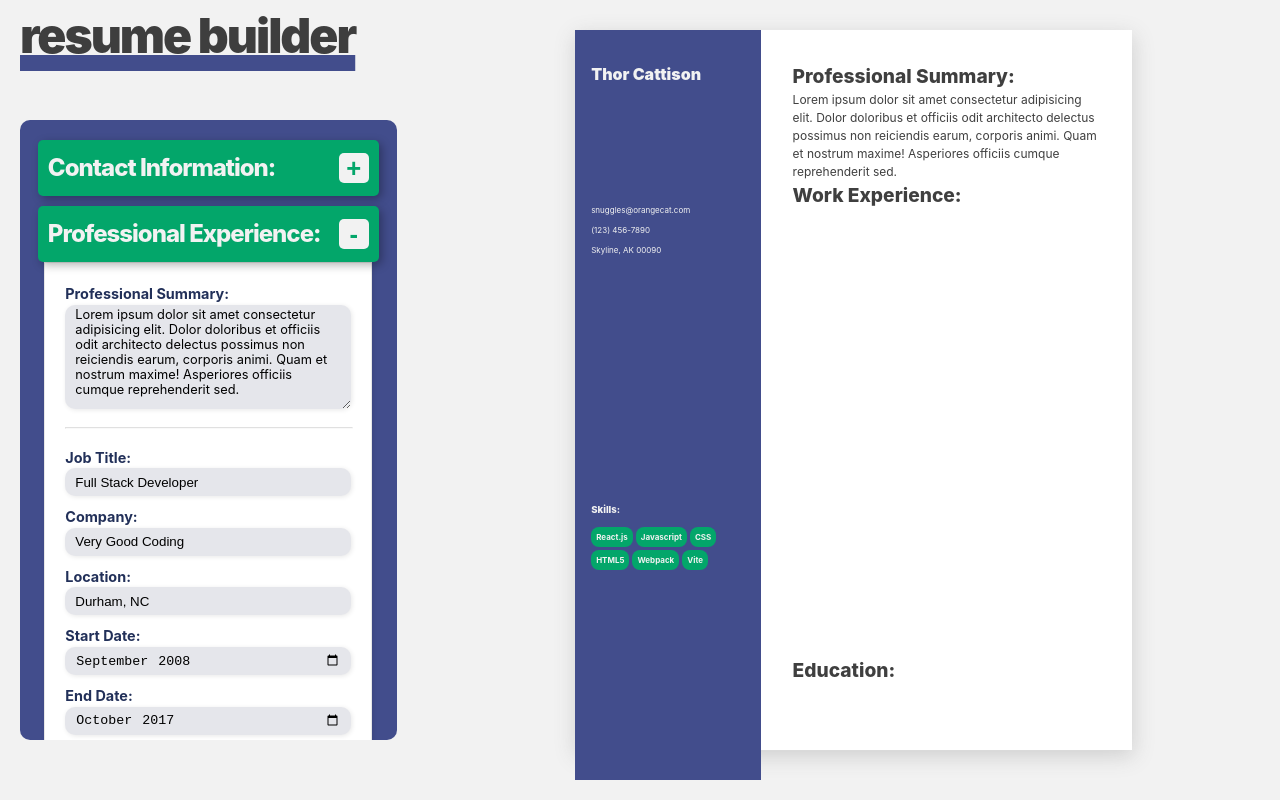
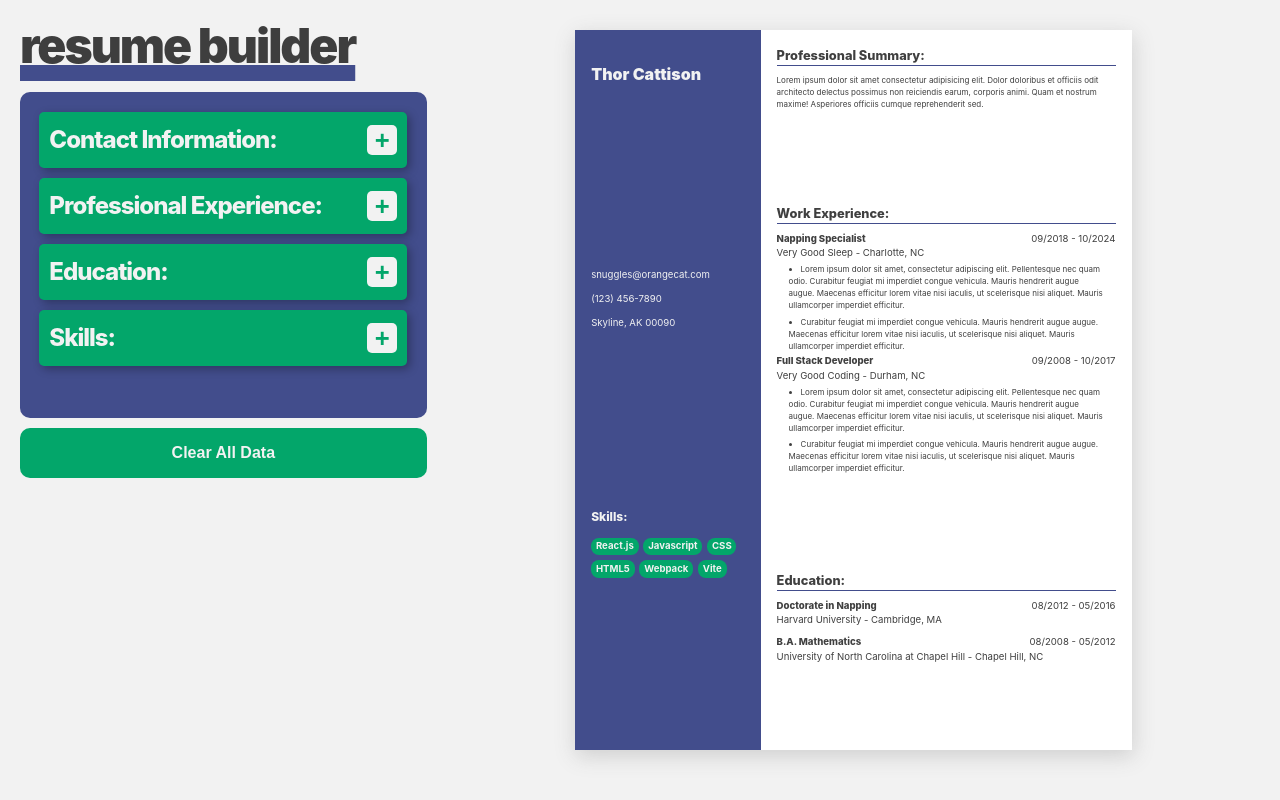
Before and after one commit to katiegd/CV-Application, a React (Vite) app: page / in a window 1280 px wide. Built offline with nearby package versions, Linux system fonts and the light colour scheme.

Commit message:
Got app to a good working place for now.

```diff
--- a/src/App.css
+++ b/src/App.css
@@ -30,7 +30,6 @@ hr {
 .visible {
   opacity: 1;
   transition: all 300ms ease-out;
-  max-height: 100vh;
   width: 92%;
 }
 
@@ -43,7 +42,7 @@ hr {
 }
 
 .site-title {
-  margin-top: 0;
+  margin: 10px 0;
   font-size: 3rem;
   font-weight: 900;
   letter-spacing: -2px;
@@ -58,12 +57,14 @@ hr {
   grid-template-columns: 1fr 2fr;
   width: 100vw;
   box-sizing: border-box;
-  overflow-x: hidden;
+  overflow: hidden;
 }
 
 .input-side {
   box-sizing: border-box;
   padding: 0px 0px 0px 20px;
+  display: flex;
+  flex-direction: column;
 }
 
 .forms-wrapper {
@@ -73,8 +74,7 @@ hr {
   overflow: auto;
   border-radius: 10px;
   padding: 10px;
-  margin-right: 30px;
-  height: 75vh;
+  max-height: 81vh;
   max-width: 500px;
 }
 
@@ -82,12 +82,14 @@ hr {
   box-sizing: border-box;
   display: flex;
   justify-content: center;
+  align-items: center;
 }
 
 .section-wrapper {
   display: flex;
   flex-direction: column;
   align-items: center;
+  box-sizing: border-box;
 }
 
 .contact-inputs,
--- a/src/App.jsx
+++ b/src/App.jsx
@@ -34,23 +34,48 @@ export default function App() {
   }
 
   // For Professional Experience Form //
-  const [isProfExVisible, setIsProfExVisible] = useState(true);
+  const [isProfExVisible, setIsProfExVisible] = useState(false);
 
   function toggleProfEx() {
     setIsProfExVisible((isProfExVisible) => !isProfExVisible);
   }
 
-  const [profExInput, setProfExInput] = useState({
-    jobTitle: "Full Stack Developer",
-    company: "Very Good Coding",
-    location: "Durham, NC",
-    startDate: "2008-09",
-    endDate: "2017-10",
-  });
+  const [profExInput, setProfExInput] = useState("");
   const [professionalSum, setProfessionalSum] = useState(
     "Lorem ipsum dolor sit amet consectetur adipisicing elit. Dolor doloribus et officiis odit architecto delectus possimus non reiciendis earum, corporis animi. Quam et nostrum maxime! Asperiores officiis cumque reprehenderit sed."
   );
-  const [profExList, setProfExList] = useState([]);
+  const [profExList, setProfExList] = useState([
+    {
+      jobTitle: "Napping Specialist",
+      company: "Very Good Sleep",
+      location: "Charlotte, NC",
+      bulletPoints: [
+        {
+          text: "Lorem ipsum dolor sit amet, consectetur adipiscing elit. Pellentesque nec quam odio. Curabitur feugiat mi imperdiet congue vehicula. Mauris hendrerit augue augue. Maecenas efficitur lorem vitae nisi iaculis, ut scelerisque nisi aliquet. Mauris ullamcorper imperdiet efficitur.",
+        },
+        {
+          text: " Curabitur feugiat mi imperdiet congue vehicula. Mauris hendrerit augue augue. Maecenas efficitur lorem vitae nisi iaculis, ut scelerisque nisi aliquet. Mauris ullamcorper imperdiet efficitur.",
+        },
+      ],
+      startDate: "2018-09",
+      endDate: "2024-10",
+    },
+    {
+      jobTitle: "Full Stack Developer",
+      company: "Very Good Coding",
+      location: "Durham, NC",
+      bulletPoints: [
+        {
+          text: "Lorem ipsum dolor sit amet, consectetur adipiscing elit. Pellentesque nec quam odio. Curabitur feugiat mi imperdiet congue vehicula. Mauris hendrerit augue augue. Maecenas efficitur lorem vitae nisi iaculis, ut scelerisque nisi aliquet. Mauris ullamcorper imperdiet efficitur.",
+        },
+        {
+          text: " Curabitur feugiat mi imperdiet congue vehicula. Mauris hendrerit augue augue. Maecenas efficitur lorem vitae nisi iaculis, ut scelerisque nisi aliquet. Mauris ullamcorper imperdiet efficitur.",
+        },
+      ],
+      startDate: "2008-09",
+      endDate: "2017-10",
+    },
+  ]);
   const [bulletPoint, setBulletPoint] = useState("");
   const [bulletPointList, setBulletPointList] = useState([]);
   const [isProfExEditing, setisProfExEditing] = useState(false);
@@ -85,9 +110,10 @@ export default function App() {
     ) {
       return;
     } else if (isProfExEditing) {
+      console.log(profExId);
       setProfExList((prevProfExList) =>
         prevProfExList.map((profEx) =>
-          profEx.id
+          profEx.id === profExId
             ? { ...profExInput, bulletPoints: bulletPointList, id: profExId }
             : profEx
         )
@@ -128,13 +154,12 @@ export default function App() {
 
     const profExToEdit = profExList.find((profEx) => profEx.id === id);
 
-    console.log(profExToEdit);
-
+    console.log(profExToEdit.id);
     if (profExToEdit) {
       setisProfExEditing(true);
       setProfExInput(profExToEdit);
       setBulletPointList(profExToEdit.bulletPoints);
-      setProfExId(id);
+      setProfExId(profExToEdit.id);
     }
   }
 
@@ -181,13 +206,7 @@ export default function App() {
 
   // For EDU Form //
   const [eduInfoVisible, setEduInfoVisible] = useState(false);
-  const [eduInput, setEduInput] = useState({
-    degree: "B.A. Mathematics",
-    institution: "University of North Carolina at Chapel Hill",
-    cityState: "Chapel Hill, NC",
-    startDate: "2008-08",
-    endDate: "2012-05",
-  });
+  const [eduInput, setEduInput] = useState("");
   const [eduIsEditing, setEduIsEditing] = useState(false);
   const [editId, setEditId] = useState(null);
 
@@ -204,7 +223,22 @@ export default function App() {
     }));
   }
 
-  const [eduList, setEduList] = useState([]);
+  const [eduList, setEduList] = useState([
+    {
+      degree: "Doctorate in Napping",
+      institution: "Harvard University",
+      cityState: "Cambridge, MA",
+      startDate: "2012-08",
+      endDate: "2016-05",
+    },
+    {
+      degree: "B.A. Mathematics",
+      institution: "University of North Carolina at Chapel Hill",
+      cityState: "Chapel Hill, NC",
+      startDate: "2008-08",
+      endDate: "2012-05",
+    },
+  ]);
 
   function addEducation(e) {
     e.preventDefault;
@@ -220,7 +254,9 @@ export default function App() {
     }
     if (eduIsEditing) {
       setEduList((prevEduList) =>
-        prevEduList.map((edu) => (edu.id ? { ...eduInput, id: editId } : edu))
+        prevEduList.map((edu) =>
+          edu.id === editId ? { ...eduInput, id: editId } : edu
+        )
       );
       setEduIsEditing(false);
       setEditId(null);
@@ -334,6 +370,22 @@ export default function App() {
     );
   }
 
+  function clearData() {
+    setContactFormData({
+      firstName: "",
+      lastName: "",
+      email: "",
+      phone: "",
+      city: "",
+      state: "",
+      zip: "",
+    });
+    setProfessionalSum("");
+    setEduList([]);
+    setProfExList([]);
+    setSkillsList([]);
+  }
+
   return (
     <div className="main-container">
       <div className="input-side">
@@ -403,6 +455,9 @@ export default function App() {
             />
           </ToggleSection>
         </div>{" "}
+        <button className="clear-data-btn" onClick={clearData}>
+          Clear All Data
+        </button>
       </div>
       <div className="output-side">
         <div className="paper-container">
--- a/src/Display.css
+++ b/src/Display.css
@@ -3,12 +3,30 @@
   --padding-scale: calc(2vh);
 }
 
+.clear-data-btn {
+  font-size: calc(var(--font-scale) * 1);
+  padding: 1rem;
+  background-color: var(--bright-green);
+  font-weight: 700;
+  color: var(--white-bg);
+  border: none;
+  border-radius: 10px;
+  margin-top: 10px;
+  max-width: 500px;
+}
+
+.clear-data-btn:hover {
+  background-color: hsl(158, 96%, 38%);
+  cursor: pointer;
+}
+
 .paper-container {
-  font-size: 20px;
+  font-size: calc(var(--font-scale) * 0.6);
   background-color: rgb(255, 255, 255);
   margin: 30px auto;
   aspect-ratio: 8.5 / 11;
   max-height: 90vh;
+  min-height: 90vh;
   display: grid;
   grid-template-columns: 1fr 2fr;
   box-shadow: 1px 6px 20px rgba(79, 79, 79, 0.21);
@@ -19,8 +37,7 @@
   background-color: var(--med-blue);
   padding: calc(var(--padding-scale));
   display: grid;
-  grid-template-rows: 150px 1fr 1fr;
-  font-size: calc(var(--font-scale) * 0.5);
+  font-size: calc(var(--font-scale) * 0.6);
 }
 
 .resume-name {
@@ -32,11 +49,11 @@
   grid-area: 1 / 3/ 2 / 4;
   display: flex;
   flex-wrap: wrap;
-  gap: 3px;
+  gap: calc(var(--padding-scale) * 0.3);
 }
 
 .d-skills-h4 {
-  font-size: 0.6rem;
+  font-size: calc(var(--font-scale) * 0.75);
   font-weight: 800;
 }
 
@@ -45,30 +62,34 @@
   align-items: center;
   font-weight: 700;
   background-color: var(--bright-green);
-  padding: 5px 5px;
+  padding: calc(var(--padding-scale) * 0.3);
   border-radius: 8px;
-  height: 10px;
+  height: calc(var(--padding-scale) * 0.5);
 }
 
 /* RIGHT SIDE */
 
 .resume-right {
-  padding: 2rem;
+  padding: calc(var(--padding-scale));
   display: grid;
-  grid-template-rows: 1fr 4fr 1fr;
+  gap: 3vh;
 }
 
 .header-h4 {
-  font-size: 1.2rem;
+  border-bottom: calc(var(--font-scale) * 0.1) solid var(--med-blue);
+  font-size: calc(var(--font-scale) * 0.8);
   font-weight: 800;
+  margin-bottom: 1vh;
 }
 
 .prof-sum-content {
-  font-size: 0.75rem;
+  font-size: calc(var(--font-scale) * 0.5);
 }
 
-.profEx-content {
+.education-content {
   display: flex;
+  flex-direction: column;
+  gap: calc(var(--padding-scale) * 0.5);
 }
 
 .d-profEx-entry {
@@ -82,10 +103,20 @@
 }
 
 .d-row-1-left {
-  font-size: 1rem;
+  font-size: calc(var(--font-scale) * 0.6);
   font-weight: 800;
 }
 
-.d-row1-right {
-  font-size: 0.75rem;
+.d-row-1-right {
+  font-size: calc(var(--font-scale) * 0.6);
 }
+
+.d-row-2 {
+  font-size: calc(var(--font-scale) * 0.6);
+}
+
+.d-bullet-item {
+  margin: calc(var(--font-scale) * 0.15);
+  padding: 0 calc(var(--font-scale) * 0.6);
+  font-size: calc(var(--font-scale) * 0.5);
+}
--- a/src/components/DisplayContactInfo.jsx
+++ b/src/components/DisplayContactInfo.jsx
@@ -18,11 +18,13 @@ function DisplayOutput({ contact, education, profEx, skills, proSum }) {
           <p className="resume-email-phone">{contact.email}</p>
           <p className="resume-email-phone">{contact.phone}</p>
           <p className="resume-address">
-            {contact.city}, {contact.state} {contact.zip}
+            {contact.city && contact.state && contact.zip
+              ? `${contact.city}, ${contact.state} ${contact.zip}`
+              : ""}
           </p>
         </div>
         <div className="d-skills">
-          <p className="d-skills-h4">Skills:</p>
+          <p className="d-skills-h4">{skills.length > 0 ? "Skills:" : ""}</p>
           <div className="d-skills-container">
             {skills.map((skill) => (
               <div id={skill.id} key={skill.id} className="d-skill-list-item">
@@ -49,12 +51,12 @@ function DisplayOutput({ contact, education, profEx, skills, proSum }) {
                     {formatDate(profEx.endDate)}
                   </div>
                 </div>
-                <div className="d-row2">
+                <div className="d-row-2">
                   {profEx.company} - {profEx.location}
                 </div>
                 {profEx.bulletPoints.map((bullet) => (
                   <p key={bullet.id} className="d-bullet-item">
-                    {bullet.text}
+                    <li>{bullet.text}</li>
                   </p>
                 ))}
               </div>
@@ -65,12 +67,16 @@ function DisplayOutput({ contact, education, profEx, skills, proSum }) {
           <div className="header-h4">Education: </div>
           <div className="education-content">
             {education.map((edu) => (
-              <div id={edu.id} key={edu.id} className="d-edu-item">
-                {edu.degree}
-                {edu.institution}
-                {edu.cityState}
-                {formatDate(edu.startDate)}
-                {formatDate(edu.endDate)}
+              <div id={edu.id} key={edu.id} className="d-edu-entry">
+                <div className="d-row-1">
+                  <div className="d-row-1-left">{edu.degree}</div>
+                  <div className="d-row-1-right">
+                    {formatDate(edu.startDate)} - {formatDate(edu.endDate)}
+                  </div>
+                </div>
+                <div className="d-row-2">
+                  {edu.institution} - {edu.cityState}
+                </div>
               </div>
             ))}
           </div>
```
